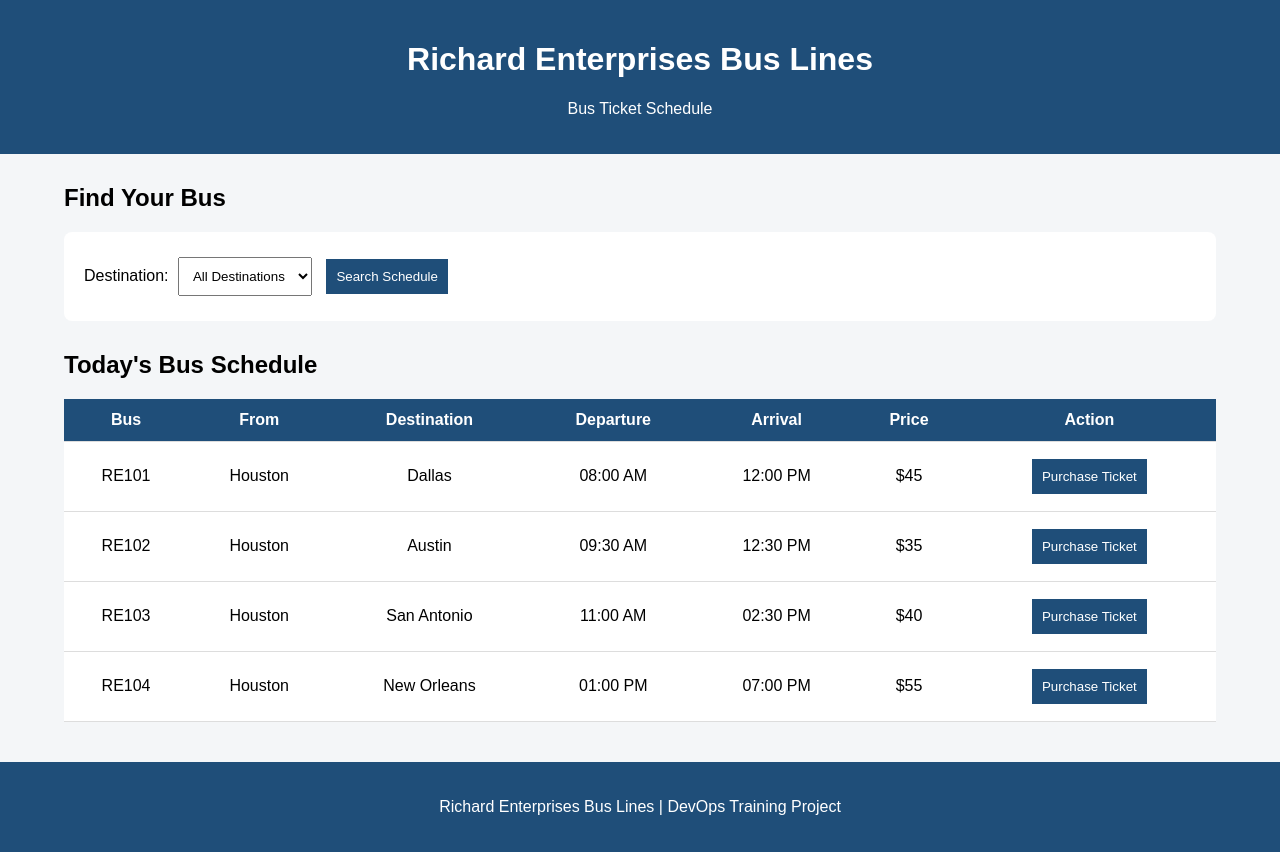
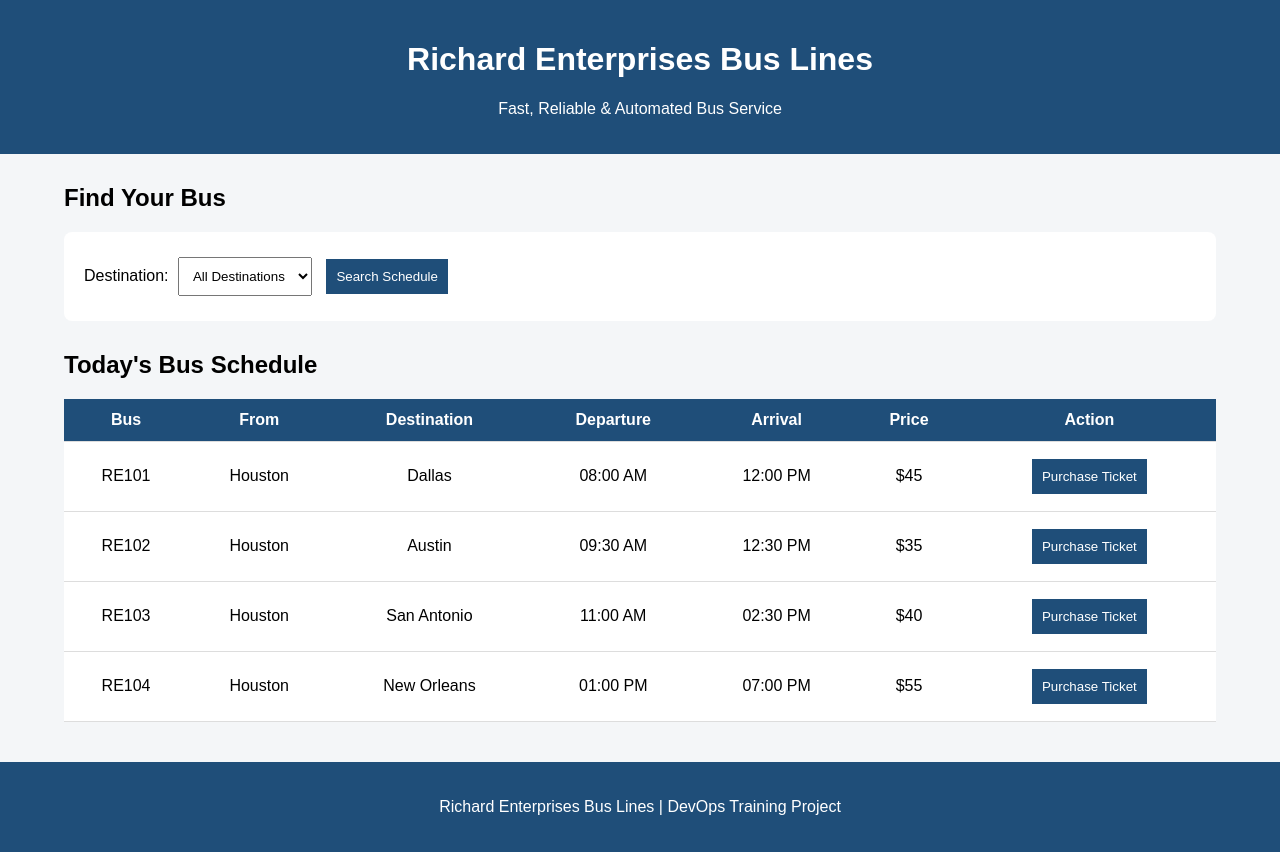
Before and after one commit to fpaida/bus-ticket-application, a plain HTML site: page app/index.html in a window 1280 px wide. Drawn offline with Linux system fonts and the light colour scheme.

Commit message:
Update homepage service message

```diff
--- a/app/index.html
+++ b/app/index.html
@@ -9,10 +9,13 @@
 
 <body>
 
+
 <header>
     <h1>Richard Enterprises Bus Lines</h1>
-    <p>Bus Ticket Schedule</p>
+    <p>Fast, Reliable & Automated Bus Service</p>
 </header>
+
+
 
 <div class="container">
 
```
